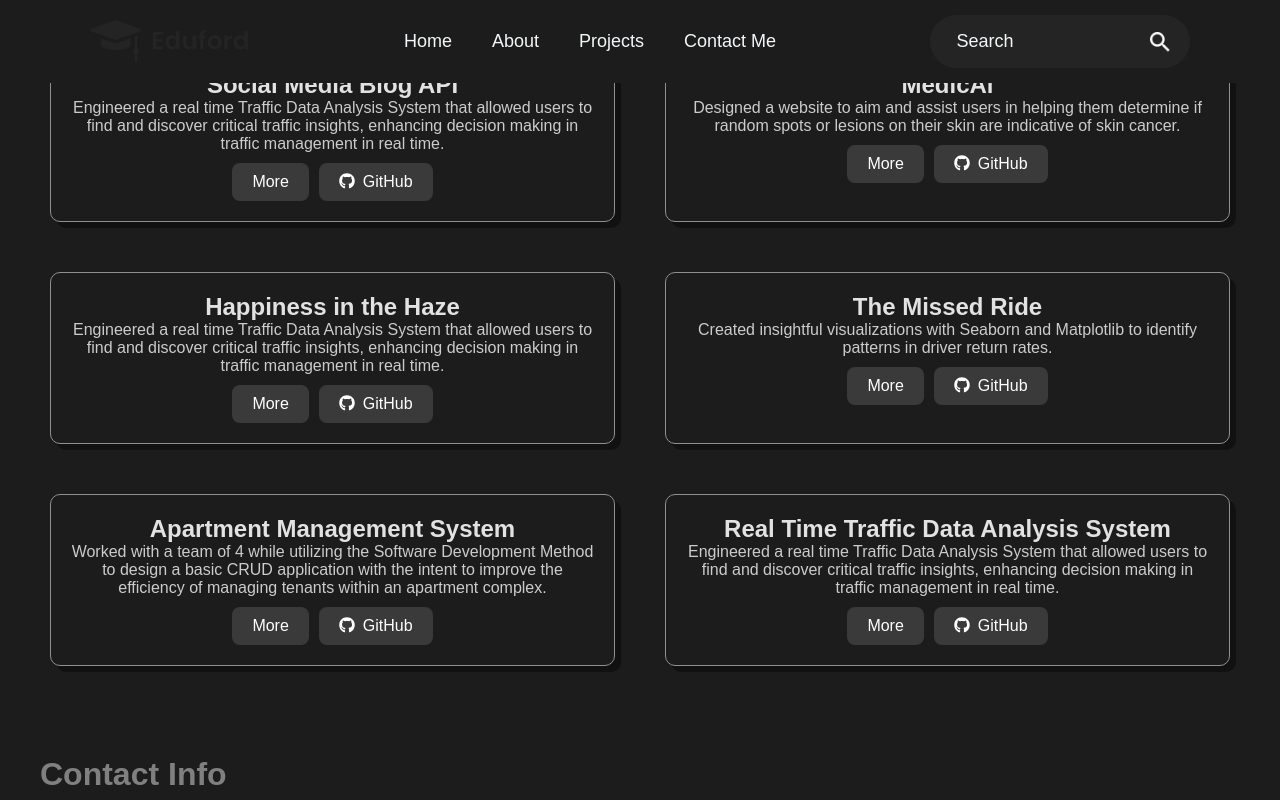
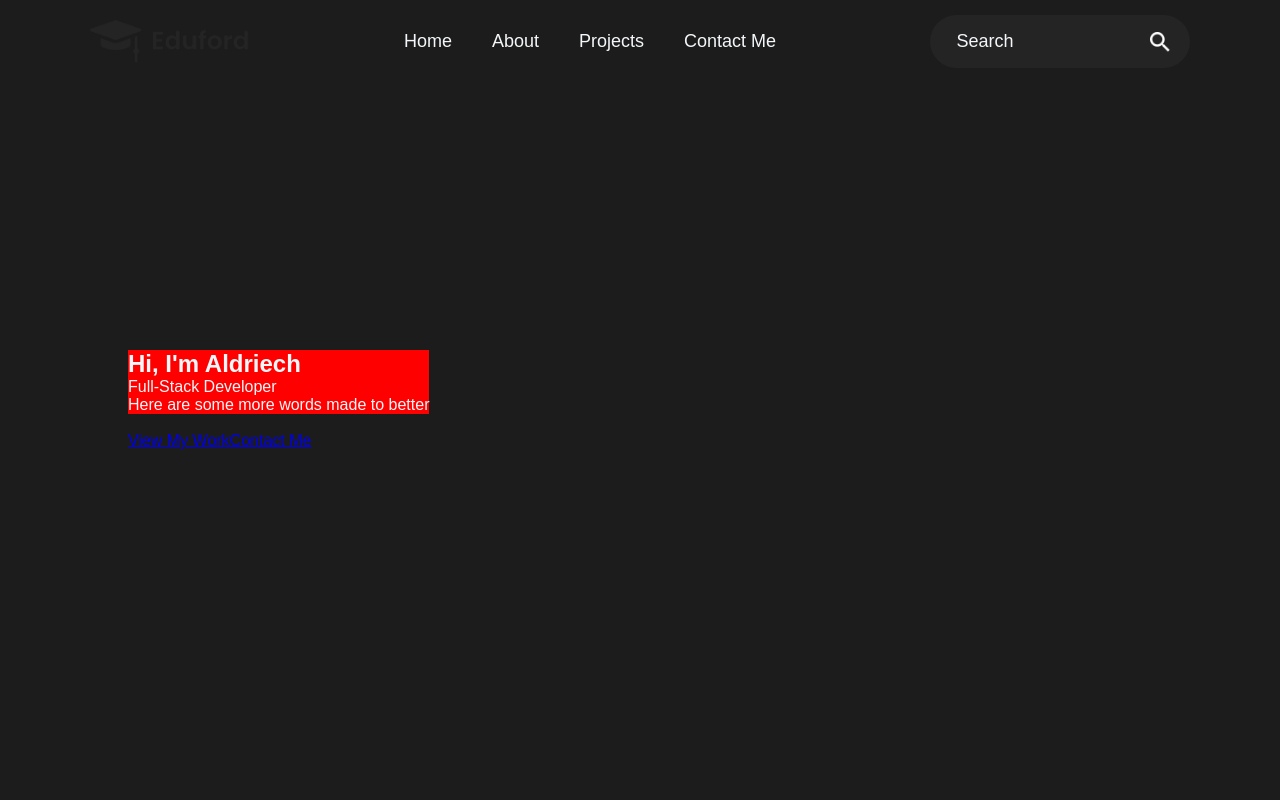
Before and after one commit to aldriechV/Portfolio-Website-AldriechV, a React (Vite) app in the folder Portfolio-Website/: page / in a window 1280 px wide. Shown: the top 800 px of the page. Built offline with nearby package versions, Linux system fonts and the light colour scheme.

Commit message:
navbar cleanup, startin landin

```diff
--- a/Portfolio-Website/src/App.jsx
+++ b/Portfolio-Website/src/App.jsx
@@ -5,15 +5,16 @@ import Navbar from './components/Navbar/Navbar'
 import Card from './components/ProjectCards/Card'
 import { projects } from './components/ProjectCards/Projects'
 import Contact from './components/ContactMe/Contact'
+import Landing from './components/Landing/Landing'
 
 const App = () => {
-
-  const [theme, setTheme] = useState('light');
-
   return (
-    // Components for NavBar and Project Keys are over here
-    <div className={`container ${theme}`}>
-      <Navbar theme={theme} setTheme={setTheme}/>
+    // Components for NavBar, Projects, and Contacts are over here
+    <div className={`container`}>
+      <Navbar/>
+      <div className='home'>
+         <Landing/>
+      </div>
       <div className='projects-grid'>
         {projects.map((projects, index) => {
             return <Card key={index} experience={projects}/>;
@@ -21,7 +22,6 @@ const App = () => {
       </div>
       <Contact />
     </div>
-
   )
 }
 
--- /dev/null
+++ b/Portfolio-Website/src/components/Landing/Landing.css
@@ -0,0 +1,10 @@
+.home{
+    height: 100vh;
+    display: flex;
+    align-items: center;
+    padding: 0 10%;
+}
+.homeContent{
+    background-color: red;
+    max-width: 600px;
+}
--- /dev/null
+++ b/Portfolio-Website/src/components/Landing/Landing.jsx
@@ -0,0 +1,21 @@
+import './Landing.css'
+
+const Landing = () => {
+
+  return (
+        <section>
+          <div className='homeContent'>
+            <h1>Hi, I'm Aldriech</h1>
+            <p>Full-Stack Developer</p>
+            <p> Here are some more words made to better </p>
+          </div>
+          <img src=''></img>
+          <div class="buttons">
+            <a href='#'>View My Work</a>
+            <a href="#">Contact Me</a>
+          </div>
+        </section>
+  )
+}
+
+export default Landing
--- a/Portfolio-Website/src/components/Navbar/Navbar.css
+++ b/Portfolio-Website/src/components/Navbar/Navbar.css
@@ -1,13 +1,13 @@
 .navbar {
     width: 100%;
     position: fixed;
-    background: #1c1c1c;
+    background: transparent;
     color: #F4F7F9;
     display: flex;
     align-items: center;
     justify-content: space-between;
     padding: 15px 7%;
-    z-index: 1000;
+    top:0;
     box-sizing: border-box;
 }
 .logo{
--- a/Portfolio-Website/src/index.css
+++ b/Portfolio-Website/src/index.css
@@ -4,15 +4,19 @@
   box-sizing: border-box;
   font-family: sans-serif;
 }
+body{
+  background: #1c1c1c;
+  color: #F4F7F9;
+  font-size: 16px;
+}
 .container{
   width: 100vw;
   min-height: 100vh;
-  background: #1c1c1c;
   transition: 0.5s;
 
 }
-.container.dark{
-  background: #222;
+.Landing{
+  padding-top: 100px;
 }
 /* Projects Grid CSS*/
 .projects-grid {
```
